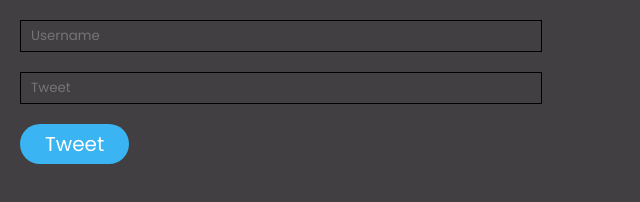
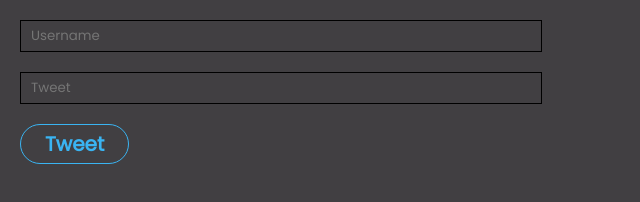
Before and after one commit to SohamGanmote/Tweet-Generater, a plain HTML site: page index.html in a window 1280 px wide. In both pictures the pointer is over the button "Tweet". Shown: the whole page, without its empty margins (0-640 px from the left). Drawn offline with Linux system fonts and the light colour scheme.

Commit message:
Button Change

```diff
--- a/style.css
+++ b/style.css
@@ -21,6 +21,7 @@ body {
 }
 
 button {
+    box-sizing: border-box;
     margin: 0px 20px;
     height: 40px;
     font-size: 20px;
@@ -29,6 +30,15 @@ button {
     background-color: #3AB4F2;
     border: none;
     color: white;
+    transition: 0.3s;
+}
+
+button:hover {
+    font-weight: 900;
+    padding: 4px 24px;
+    background-color: transparent;
+    border: 1px solid #3AB4F2;
+    color: #3AB4F2;
 }
 
 .tweetBox {
```
